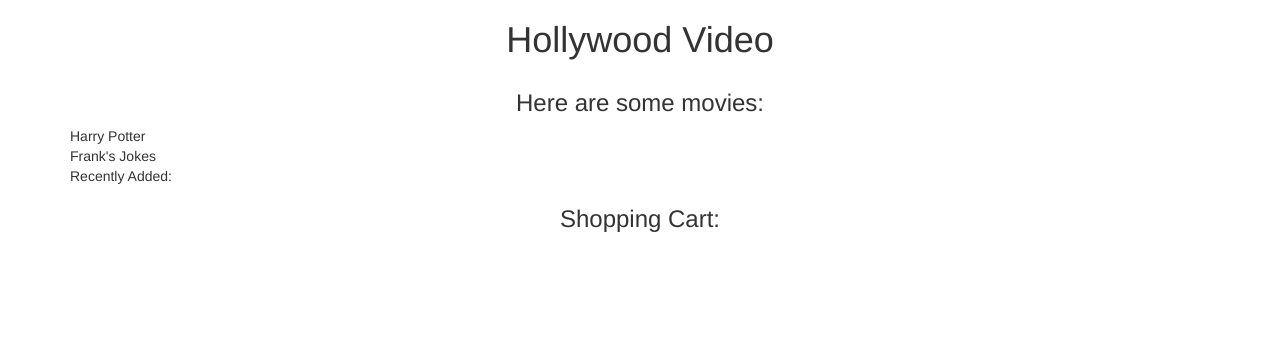
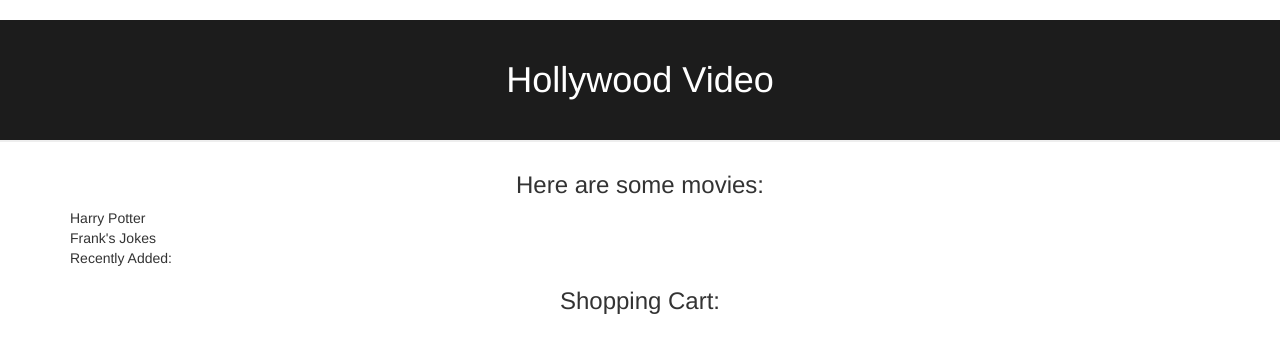
Before and after one commit to NickoDelaCruz/Angular-Project, an Angular app: page / in a window 1280 px wide. Shown: the top 352 px of the page. Built offline with nearby package versions, Linux system fonts and the light colour scheme.

Commit message:
Styled header

```diff
--- a/src/app/app.component.css
+++ b/src/app/app.component.css
@@ -1,5 +1,10 @@
 h1 {
   text-align: center;
+  padding: 40px 0;
+  border-bottom: 2px solid #eee;
+  background: #1C1C1C;
+  color: white;
+  text shadow: 0 0 11px white;
 }
 
 li {
```
